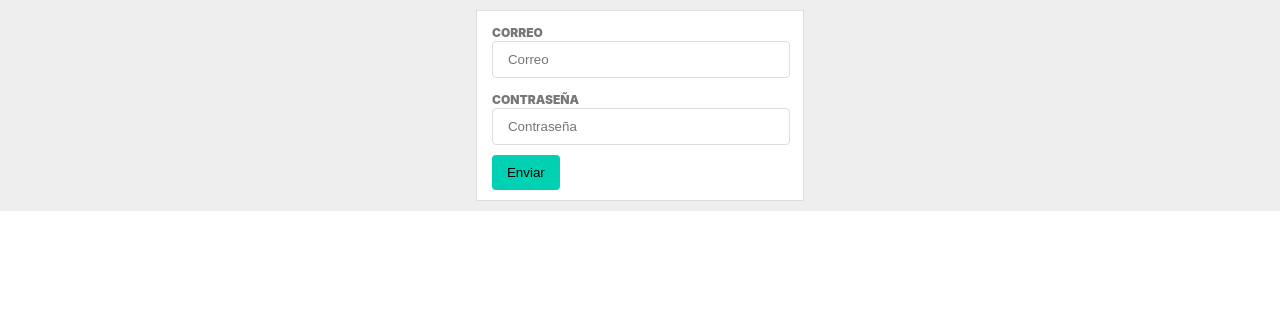
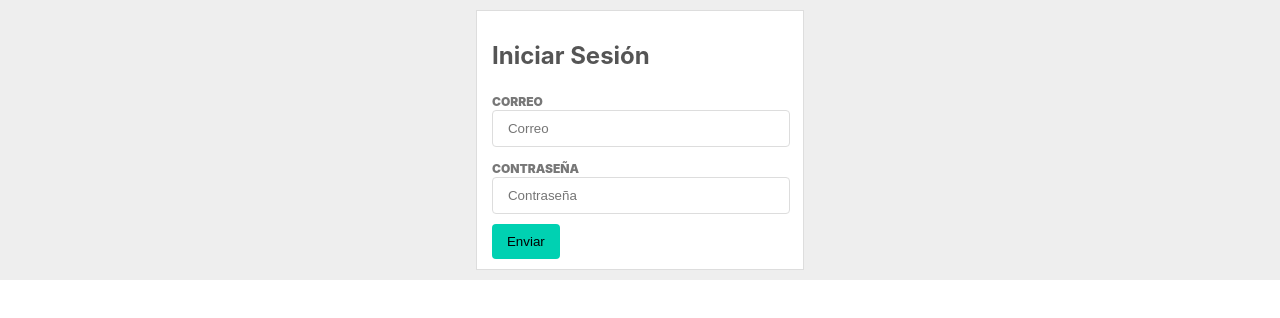
Before and after one commit to cristobalobos/instacool, a React (Create React App) app: page / in a window 1280 px wide. Shown: the top 318 px of the page. Built offline with nearby package versions, Linux system fonts and the light colour scheme.

Commit message:
Componente title

```diff
--- a/src/App.tsx
+++ b/src/App.tsx
@@ -5,12 +5,14 @@
 import Card from "./components/Card";
 import Container from "./components/Container";
 import Input from "./components/Input";
+import Title from "./components/Title";
 
 class App extends React.Component {
   public render() {
     return (
       <Container>
         <Card>
+          <Title>Iniciar Sesión</Title>
           <Input placeholder="Correo" label="Correo" />
           <Input placeholder="Contraseña" label="Contraseña" />
           <Button>Enviar</Button>
--- /dev/null
+++ b/src/components/Title.tsx
@@ -0,0 +1,11 @@
+import * as React from "react";
+
+const style = {
+  color: "#555",
+};
+
+export default class Title extends React.Component {
+  public render() {
+    return <h2 {...this.props} style={style} />;
+  }
+}
```
